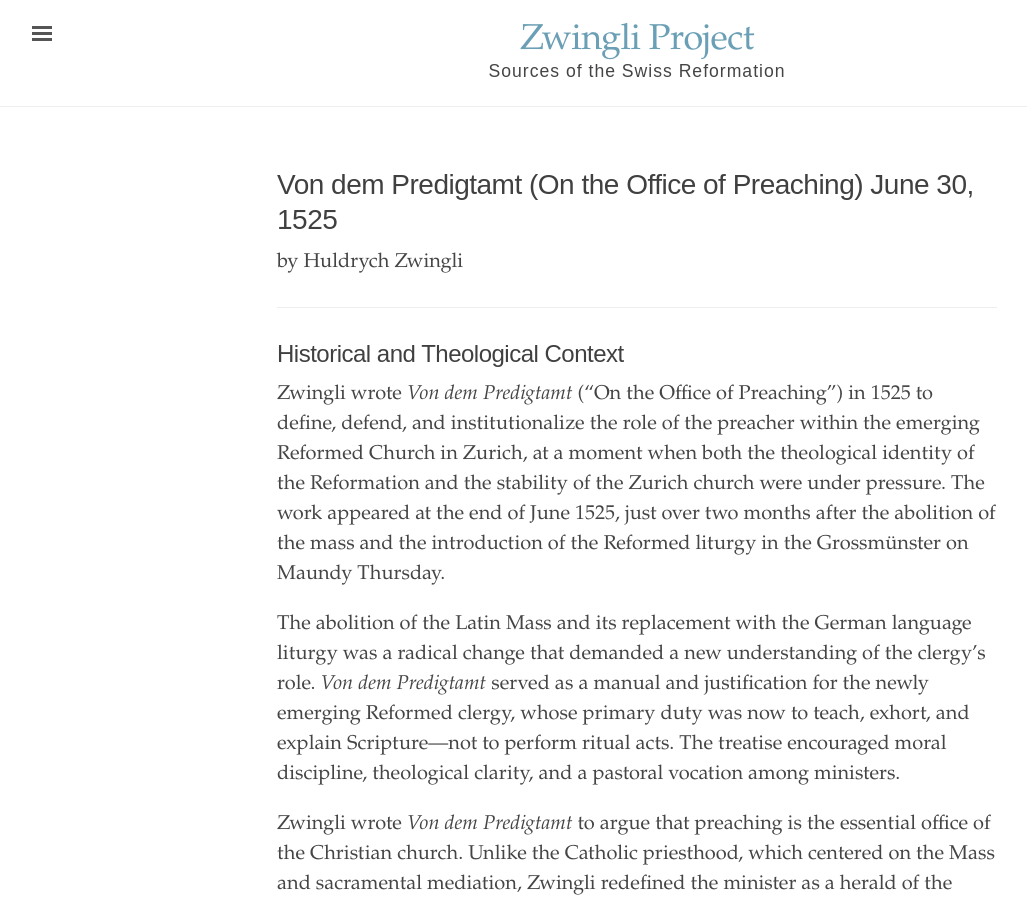
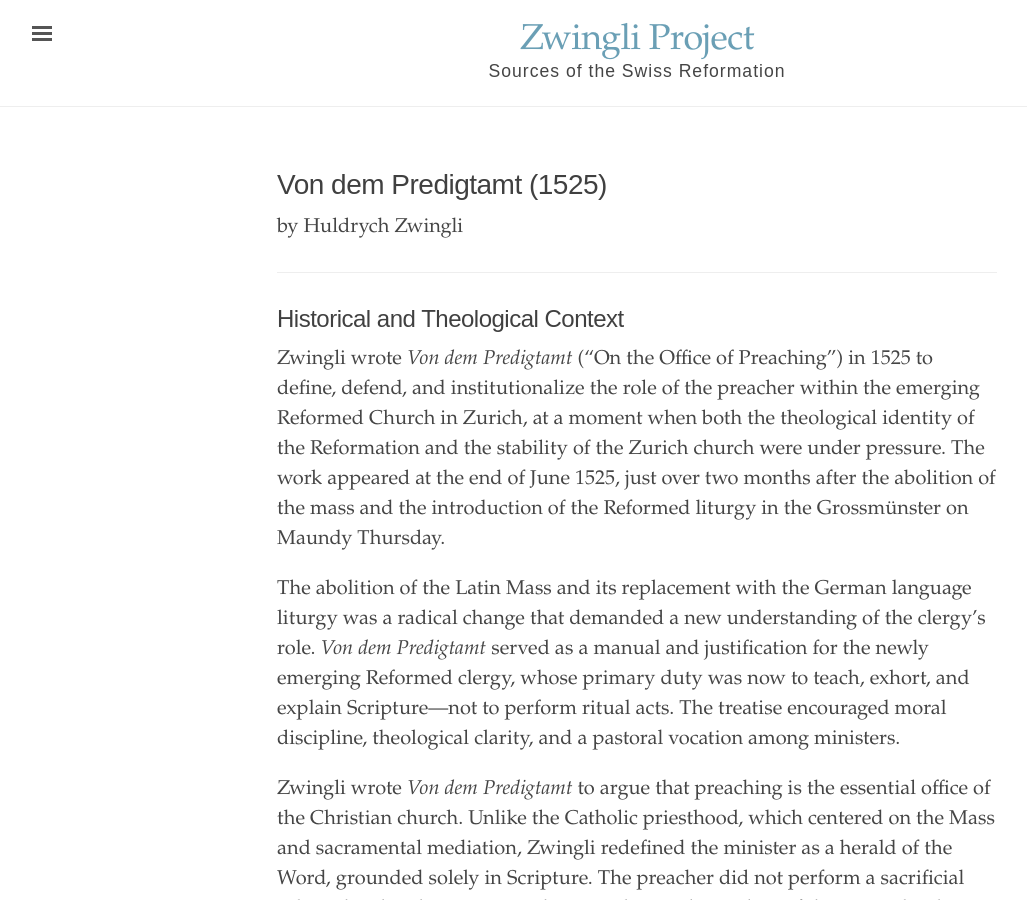
Before and after one commit to turicumzwingli/turicum, a Jekyll site: the page built from _texts/vondempredigtamt.md, in a window 1280 px wide and 900 px high. Shown: the whole window, without its empty margins (3-1030 px from the left). Built offline with Jekyll 4.4.1, drawn with Linux system fonts in a browser that asks for light colours; some of the changed text lies outside the part shown.

Commit message:
Update vondempredigtamt.md add title page

```diff
--- a/_texts/vondempredigtamt.md
+++ b/_texts/vondempredigtamt.md
@@ -1,6 +1,6 @@
 ---
 layout: narrative
-title: "Von dem Predigtamt (On the Office of Preaching) June 30, 1525"
+title: "Von dem Predigtamt (1525)"
 author: Huldrych Zwingli
 translator: Bruce Gordon
 digital editor: Serena Strecker
@@ -28,6 +28,14 @@
 Zwingli viewed the city council of Zurich as a legitimate Christian authority. The Reformation in Zurich had proceeded with the support of the magistrates, and Zwingli argued that they had a duty to supervise the purity of doctrine and worship. In *Von dem Predigtamt*, he upheld a vision of the church as a civic and public institution, not a secretive sect. By insisting on order, appointment, and discipline, he defended the role of preaching within a Christian commonwealth and rejected anarchic religious individualism.
 
 Zwingli’s theology placed ultimate authority in the Word of God, not in bishops, councils, or tradition. *Von dem Predigtamt* reinforced this principle by rooting the preacher’s authority in biblical example, especially in the role of the prophets and apostles. He emphasized that the Spirit works through the faithful proclamation of Scripture, and not through hierarchical mediation or mystical inspiration.
+
+---
+
+<a id="title-page" />
+
+<p class="centered larger">Von dem Predigtampt (On the Office of Preaching)</p>
+
+<p class="centered">June 30, 1525</p>
 
 ---
 
```
